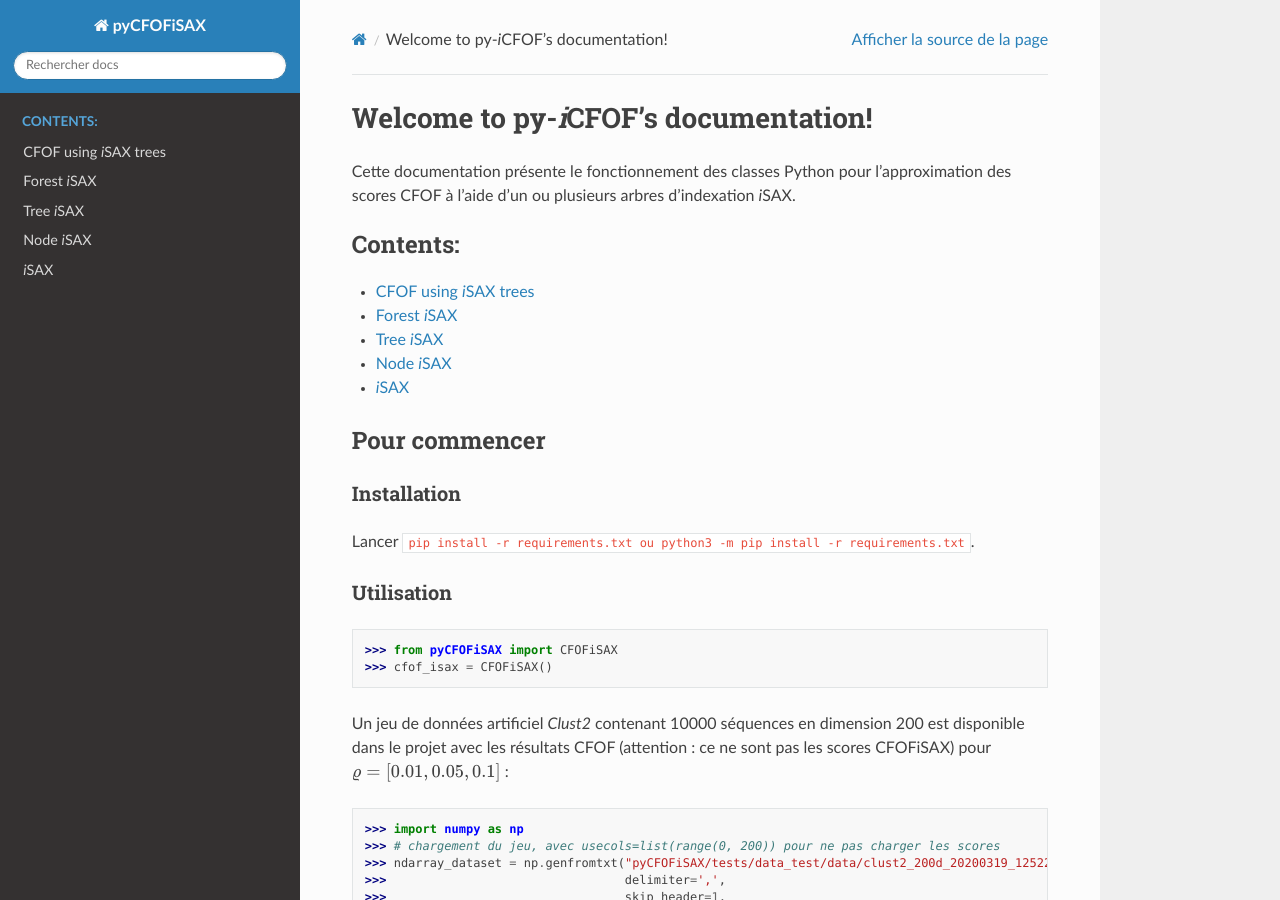
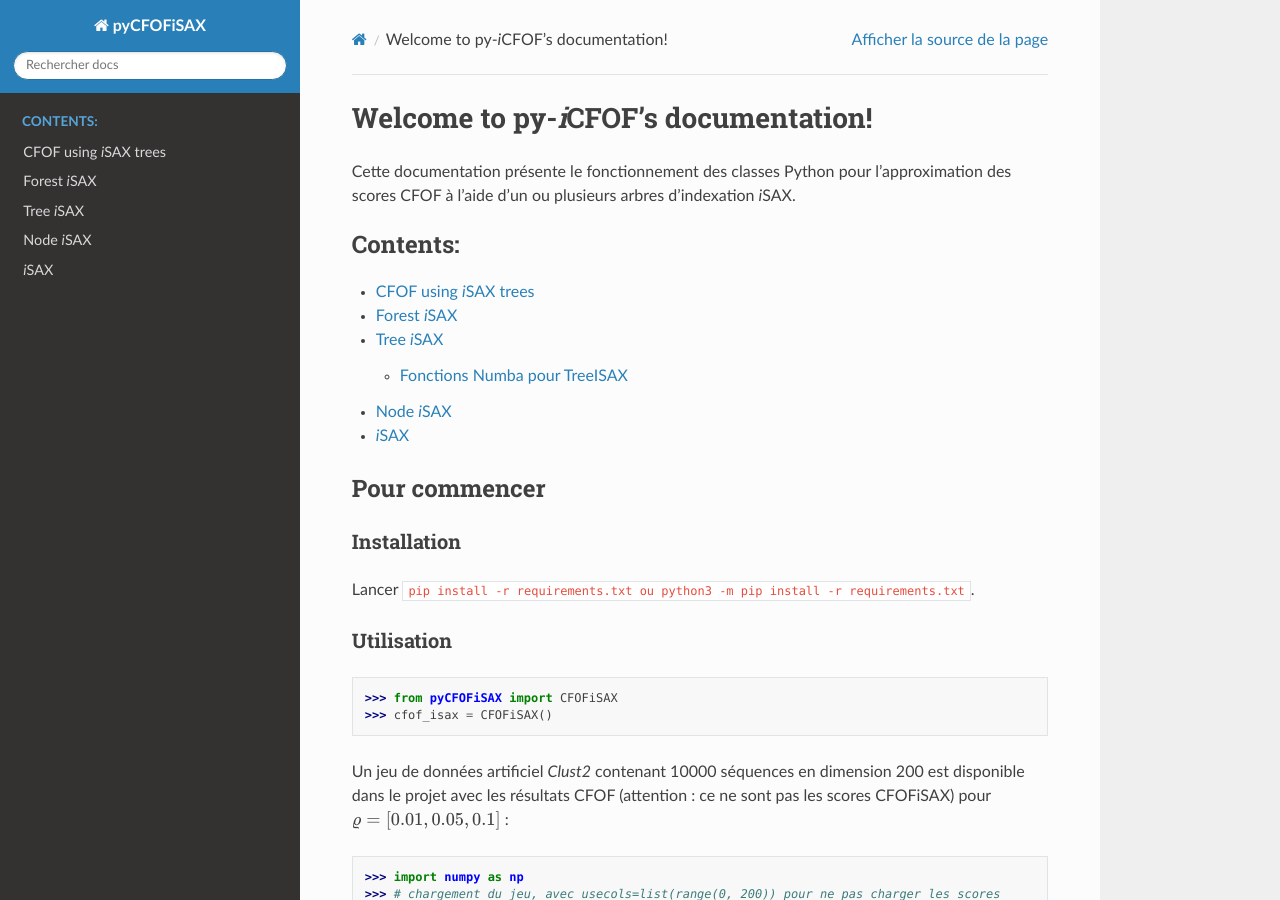
Before and after one commit to luk-f/pyCFOFiSAX, a Sphinx documentation site: the page built from doc/index.rst, in a window 1280 px wide and 900 px high. Built offline with Sphinx 7.4.7 and the Read the Docs theme 2.0.0, drawn with Linux system fonts in a browser that asks for light colours.

Commit message:
modif doc treeISAX pour les fonctions numba

```diff
--- a/doc/tree_iSAX.rst
+++ b/doc/tree_iSAX.rst
@@ -6,10 +6,19 @@
    :private-members:
 
 
+Fonctions Numba pour TreeISAX
+------------------------------
+
+Pour vrang
+~~~~~~~~~~~~~~~~~
+
 .. autofunction:: pyCFOFiSAX._tree_iSAX.vrang_seq_ref
 
 .. autofunction:: pyCFOFiSAX._tree_iSAX.vrang_list_for_all_seq_ref
 
+Pour compter les nœuds visités
+~~~~~~~~~~~~~~~~~~~~~~~~~~~~~~~~~~
+
 .. autofunction:: pyCFOFiSAX._tree_iSAX.nodes_visited_for_seq_ref
 
 .. autofunction:: pyCFOFiSAX._tree_iSAX.nodes_visited_for_all_seq_ref
```
